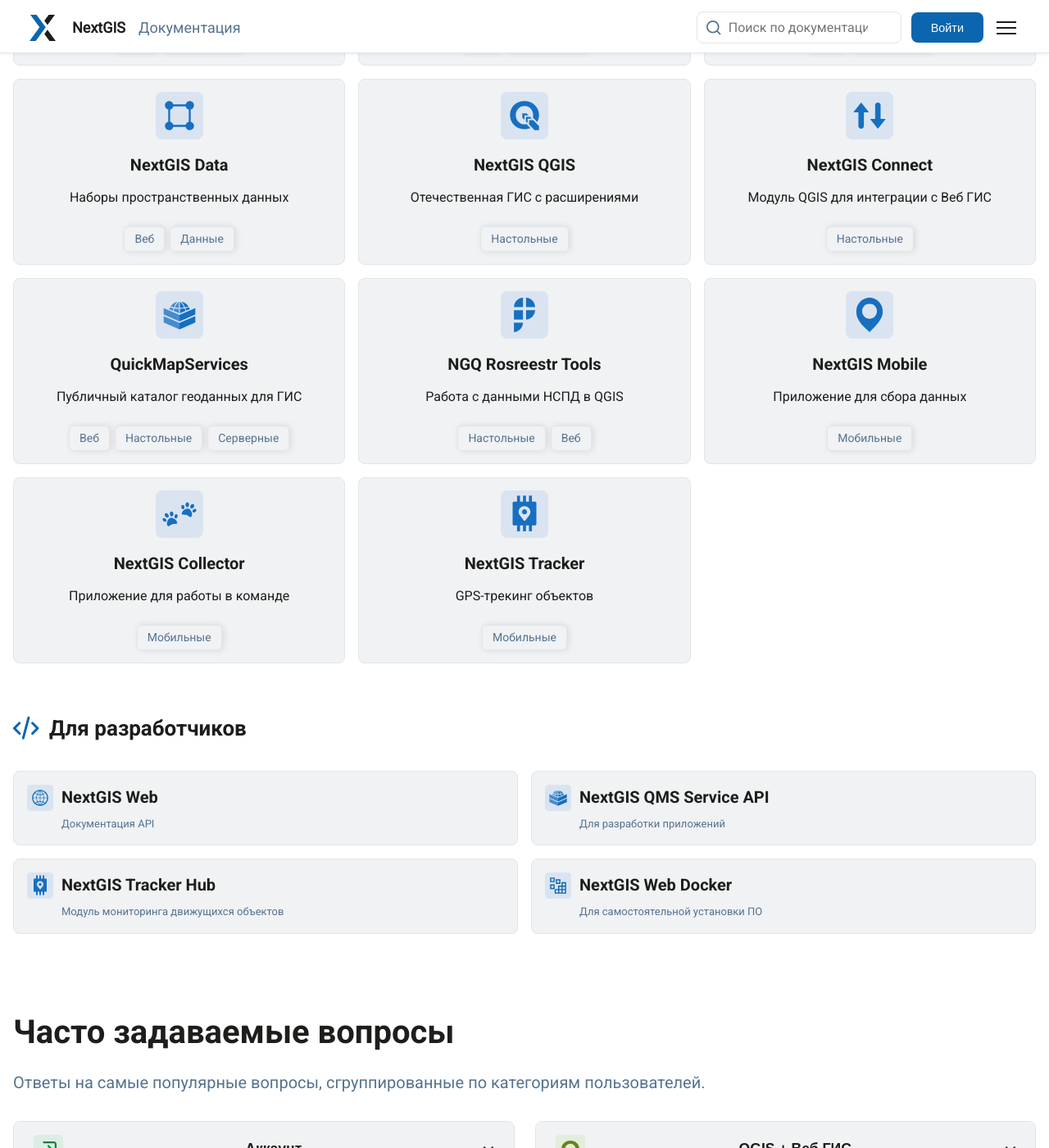
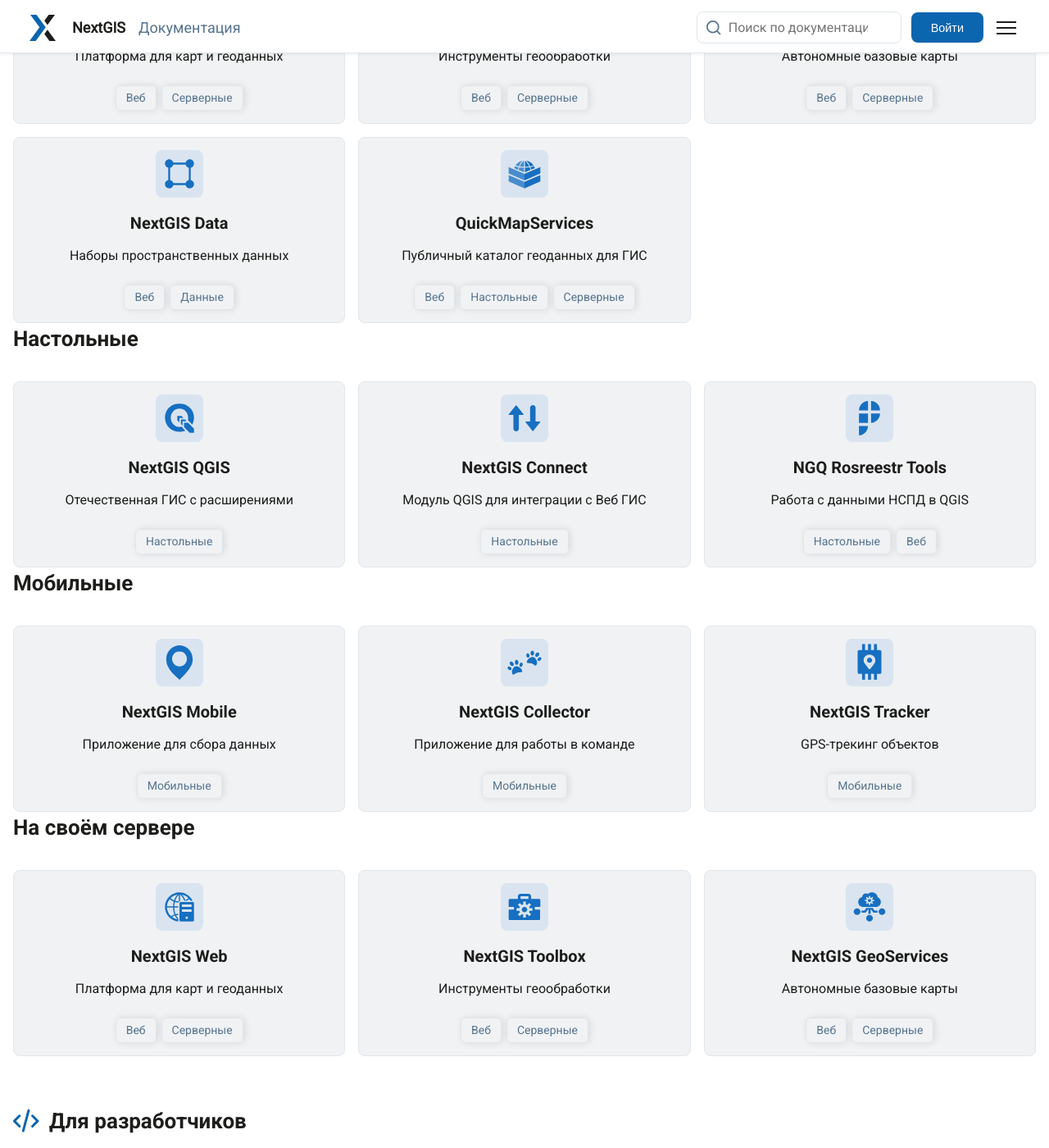
Before and after one commit to G-Jul/nextgisstaging, a Sphinx documentation site: the page built from docs/source/index.rst, in a window 1280 px wide and 1400 px high, scrolled down 1279 px. Shown: the whole window at 82% size. Built offline with Sphinx 7.4.7 and the Read the Docs theme 3.1.0, drawn with Linux system fonts in a browser that asks for light colours; pages that are not in the unit, such as notebooks, are missing from menus.

Commit message:
sort userguides index.html

```diff
--- a/docs/source/_templates/index.html
+++ b/docs/source/_templates/index.html
@@ -155,10 +155,12 @@
                     <h3 class="subsection-title">
                         <img src="{{ pathto('_static/icons/subheader-icon_screen_for_users.svg', 1) }}" alt="">
                         Для пользователей</h3>
+
+						<h4 class="subsection-title"> Облачные решения </h4>
                     <div class="cards-grid cards-type-2">
                         <a href="https://docs.nextgis.ru/docs_ngweb/source/index.html" class="card card-type-2 card-link">
                             <div class="card-icon-small">
-                                <img src="{{ pathto('_static/icons/card-icon-large_web.svg', 1) }}" alt="">
+                                <img src="_static/icons/card-icon-ngw_cloud.svg" alt="">
                             </div>
                             <p class="card-title">NextGIS Web</p>
                             <p class="card-par">Платформа для карт и геоданных</p>
@@ -170,7 +172,7 @@
                         </a>
                         <a href="https://docs.nextgis.ru/docs_toolbox/source/index.html" class="card card-type-2 card-link">
                             <div class="card-icon-small">
-                                <img src="{{ pathto('_static/icons/card-icon-toolbox.svg', 1) }}" alt="">
+                                <img src="_static/icons/card-icon-toolbox.svg" alt="">
                             </div>
                             <p class="card-title">NextGIS Toolbox</p>
                             <p class="card-par">Инструменты геообработки</p>
@@ -181,7 +183,7 @@
                         </a>
                         <a href="https://docs.nextgis.ru/docs_geoserv_prem/source/index.html" class="card card-type-2 card-link">
                             <div class="card-icon-small">
-                                <img src="{{ pathto('_static/icons/card-icon-geoservices.svg', 1) }}" alt="">
+                                <img src="_static/icons/card-icon-geoservices.svg" alt="">
                             </div>
                             <p class="card-title">NextGIS GeoServices</p>
                             <p class="card-par">Автономные базовые карты</p>
@@ -192,7 +194,7 @@
                         </a>
                         <a href="https://docs.nextgis.ru/docs_data/source/index.html" class="card card-type-2 card-link">
                             <div class="card-icon-small">
-                                <img src="{{ pathto('_static/icons/card-icon-data.svg', 1) }}" alt="">
+                                <img src="_static/icons/card-icon-data.svg" alt="">
                             </div>
                             <p class="card-title">NextGIS Data</p>
                             <p class="card-par">Наборы пространственных данных</p>
@@ -201,9 +203,24 @@
                                 <span class="tag">Данные</span>
                             </div>
                         </a>
+                        <a href="https://qms.nextgis.com/about" class="card card-type-2 card-link">
+                            <div class="card-icon-small">
+                                <img src="_static/icons/card-icon-qms.svg" alt="">
+							</div>
+                            <p class="card-title">QuickMapServices</p>
+                            <p class="card-par">Публичный каталог геоданных для ГИС</p>
+                            <div class="card-tags">
+                                <span class="tag">Веб</span>
+                                <span class="tag">Настольные</span>
+                                <span class="tag">Серверные</span>
+                            </div>
+                        </a>
+                    </div>
+						<h4 class="subsection-title"> Настольные </h4>
+					<div class="cards-grid cards-type-2">
                         <a href="https://docs.nextgis.ru/docs_ngqgis/source/index.html" class="card card-type-2 card-link">
                             <div class="card-icon-small">
-                                <img src="{{ pathto('_static/icons/card-icon-qgis.svg', 1) }}" alt="">
+                                <img src="_static/icons/card-icon-qgis.svg" alt="">
                             </div>
                             <p class="card-title">NextGIS QGIS</p>
                             <p class="card-par">Отечественная ГИС с расширениями</p>
@@ -213,7 +230,7 @@
                         </a>
                         <a href="https://docs.nextgis.ru/docs_ngconnect/source/index.html" class="card card-type-2 card-link">
                             <div class="card-icon-small">
-                                <img src="{{ pathto('_static/icons/card-icon-connect.svg', 1) }}" alt="">
+                                <img src="_static/icons/card-icon-connect.svg" alt="">
                             </div>
                             <p class="card-title">NextGIS Connect</p>
                             <p class="card-par">Модуль QGIS для интеграции с Веб ГИС</p>
@@ -221,21 +238,9 @@
                                 <span class="tag">Настольные</span>
                             </div>
                         </a>
-                        <a href="https://qms.nextgis.com/about" class="card card-type-2 card-link">
-                            <div class="card-icon-small">
-                                <img src="{{ pathto('_static/icons/card-icon-qms.svg', 1) }}" alt="">
-                            </div>
-                            <p class="card-title">QuickMapServices</p>
-                            <p class="card-par">Публичный каталог геоданных для ГИС</p>
-                            <div class="card-tags">
-                                <span class="tag">Веб</span>
-                                <span class="tag">Настольные</span>
-                                <span class="tag">Серверные</span>
-                            </div>
-                        </a>
                         <a href="https://docs.nextgis.ru/docs_rosreestr_tools/source/index.html" class="card card-type-2 card-link">
                             <div class="card-icon-small">
-                                <img src="{{ pathto('_static/icons/card-icon-rosreestr-tools.svg', 1) }}" alt="">
+                                <img src="_static/icons/card-icon-rosreestr-tools.svg" alt="">
                             </div>
                             <p class="card-title">NGQ Rosreestr Tools</p>
                             <p class="card-par">Работа с данными НСПД в QGIS</p>
@@ -244,10 +249,13 @@
                                 <span class="tag">Веб</span>
                             </div>
                         </a>
+					</div>
 
+						<h4 class="subsection-title">Мобильные</h4>
+                    <div class="cards-grid cards-type-2">
                         <a href="https://docs.nextgis.ru/docs_ngmobile/source/index.html" class="card card-type-2 card-link">
                             <div class="card-icon-small">
-                                <img src="{{ pathto('_static/icons/card-icon-mobile.svg', 1) }}" alt="">
+                                <img src="_static/icons/card-icon-mobile.svg" alt="">
                             </div>
                             <p class="card-title">NextGIS Mobile</p>
                             <p class="card-par">Приложение для сбора данных</p>
@@ -257,7 +265,7 @@
                         </a>
                         <a href="https://docs.nextgis.ru/docs_collector/source/index.html" class="card card-type-2 card-link">
                             <div class="card-icon-small">
-                                <img src="{{ pathto('_static/icons/card-icon-collector.svg', 1) }}" alt="">
+                                <img src="_static/icons/card-icon-collector.svg" alt="">
                             </div>
                             <p class="card-title">NextGIS Collector</p>
                             <p class="card-par">Приложение для работы в команде</p>
@@ -267,7 +275,7 @@
                         </a>
                         <a href="https://docs.nextgis.ru/docs_ngtracker/source/index.html" class="card card-type-2 card-link">
                             <div class="card-icon-small">
-                                <img src="{{ pathto('_static/icons/card-icon-tracker.svg', 1) }}" alt="">
+                                <img src="_static/icons/card-icon-tracker.svg" alt="">
                             </div>
                             <p class="card-title">NextGIS Tracker</p>
                             <p class="card-par">GPS-трекинг объектов</p>
@@ -275,8 +283,51 @@
                                 <span class="tag">Мобильные</span>
                             </div>
                         </a>
+					</div>
+				</div>
+
+						<h4 class="subsection-title">На своём сервере</h4>
+                    <div class="cards-grid cards-type-2">
+                        <a href="https://docs.nextgis.ru/docs_ngweb/source/ngw_op.html" class="card card-type-2 card-link">
+                            <div class="card-icon-small">
+                                <img src="_static/icons/card-icon-ngw_onp.svg" alt="">
+                            </div>
+                            <p class="card-title">NextGIS Web</p>
+                            <p class="card-par">Платформа для карт и геоданных</p>
+                            <div class="card-tags">
+                                <span class="tag">Веб</span>
+                                <span class="tag">Серверные</span>
+                            </div>
+
+                        </a>
+                        <a href="https://docs.nextgis.ru/docs_toolbox_prem/source/index.html" class="card card-type-2 card-link">
+                            <div class="card-icon-small">
+                                <img src="_static/icons/card-icon-toolbox.svg" alt="">
+                            </div>
+                            <p class="card-title">NextGIS Toolbox</p>
+                            <p class="card-par">Инструменты геообработки</p>
+                            <div class="card-tags">
+                                <span class="tag">Веб</span>
+                                <span class="tag">Серверные</span>
+                            </div>
+                        </a>
+                        <a href="https://docs.nextgis.ru/docs_geoserv_prem/source/index.html" class="card card-type-2 card-link">
+                            <div class="card-icon-small">
+                                <img src="_static/icons/card-icon-geoservices.svg" alt="">
+                            </div>
+                            <p class="card-title">NextGIS GeoServices</p>
+                            <p class="card-par">Автономные базовые карты</p>
+                            <div class="card-tags">
+                                <span class="tag">Веб</span>
+                                <span class="tag">Серверные</span>
+                            </div>
+                        </a>
+
                     </div>
-                </div>
+
+
+
+
 
                 <div class="subsection" id="subsection-developers">
                     <h3 class="subsection-title">
```
